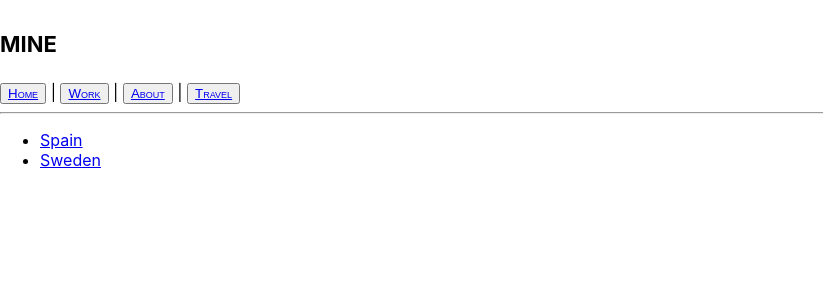
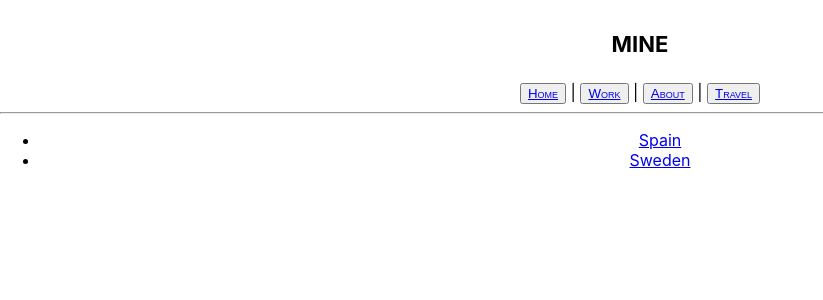
Before and after one commit to kimhermosillo/kimhermosillo, a React (Create React App) app: page /Travel in a window 1280 px wide. Shown: the top 300 px of the page, without its empty margins (0-823 px from the left). Built offline with nearby package versions, Linux system fonts and the light colour scheme.

Commit message:
centered text

```diff
--- a/src/App.css
+++ b/src/App.css
@@ -1,3 +1,7 @@
 .bodySimple, .header, .navHome, .navWork, .navAbout, .navTravel {
   font-variant: small-caps
 }
+
+.header, .navLinks {
+  text-align: center;
+}
--- a/src/components/Nav.js
+++ b/src/components/Nav.js
@@ -13,7 +13,7 @@ import '../App.css';
 function BasicExample() {
     return (
         <Router>
-            <div>
+            <div className='navLinks'>
                <button onClick={this} className='navHome'><Link to="/">Home</Link> </button> | <button className='navWork'><Link to='/Work'>Work</Link></button> | <button className='navAbout'><Link to="/About">About</Link></button>  | <button className='navTravel'><Link to="/Travel">Travel</Link></button>
                 <hr />
                 <Route exact path="/" component={Home} />
```
